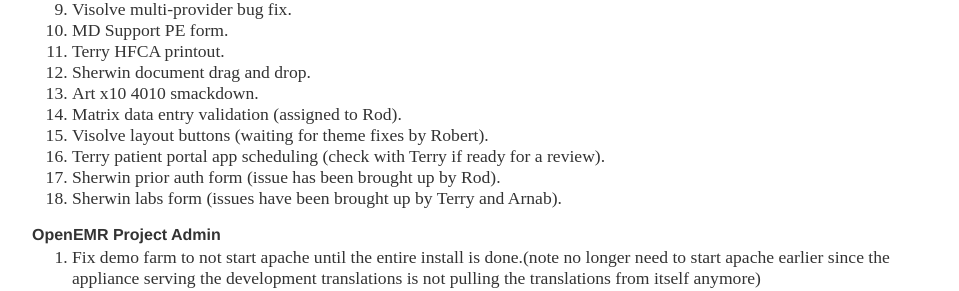
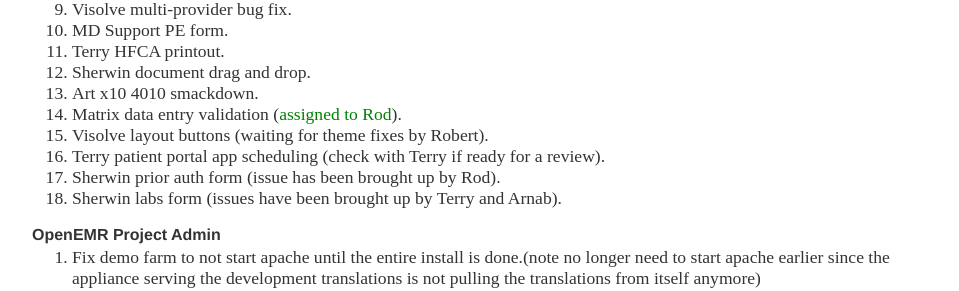
Before and after one commit to bradymiller/bradymiller.github.io, a Jekyll site: the page built from todo/index.md, in a window 1280 px wide. Shown: the part 488-779 px from the top of the page, without its empty margins (160-1119 px from the left). Built offline with Jekyll 4.4.1, drawn with Linux system fonts in a browser that asks for light colours.

Commit message:
Update todo list

```diff
--- a/todo/index.md
+++ b/todo/index.md
@@ -20,7 +20,7 @@
 1. Terry HFCA printout.
 1. Sherwin document drag and drop.
 1. Art x10 4010 smackdown.
-1. Matrix data entry validation (assigned to Rod).
+1. Matrix data entry validation (<span style="color: green">assigned to Rod</span>).
 1. Visolve layout buttons (waiting for theme fixes by Robert).
 1. Terry patient portal app scheduling (check with Terry if ready for a review).
 1. Sherwin prior auth form (issue has been brought up by Rod).
```
